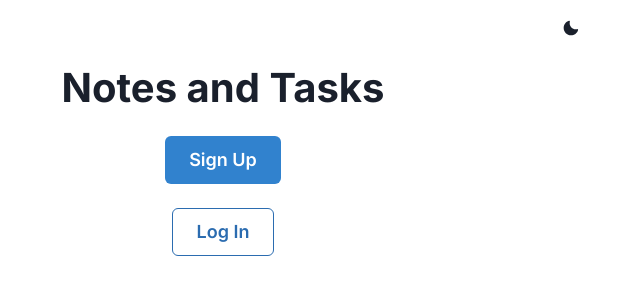
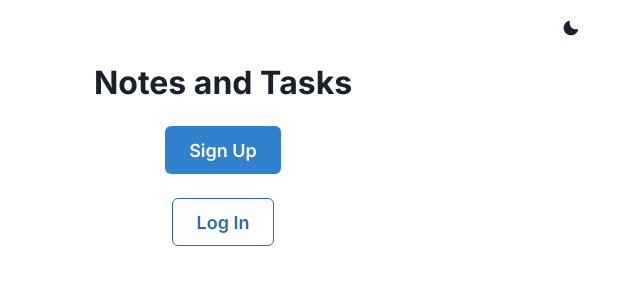
Before and after one commit to schraderjp/notes-tasks, a React (Vite) app: page / in a window 1280 px wide. Shown: the top 300 px of the page, without its empty margins (417-1057 px from the left). Built offline with nearby package versions, Linux system fonts and the light colour scheme; no server answers.

Commit message:
adjust authentication heading

```diff
--- a/src/components/Authentication.jsx
+++ b/src/components/Authentication.jsx
@@ -50,7 +50,13 @@ const Authentication = () => {
   return (
     <>
       <Flex align="center" justify="center" height="100%" flexFlow="column">
-        <Heading fontFamily="Inter" pb="3" as="h1" fontSize="2.5rem">
+        <Heading
+          fontFamily="Inter"
+          pb="3"
+          as="h1"
+          fontSize="2rem"
+          textAlign="center"
+        >
           Notes and Tasks
         </Heading>
         <Button size="lg" onClick={openSignUpForm} colorScheme="blue" m="3">
```
